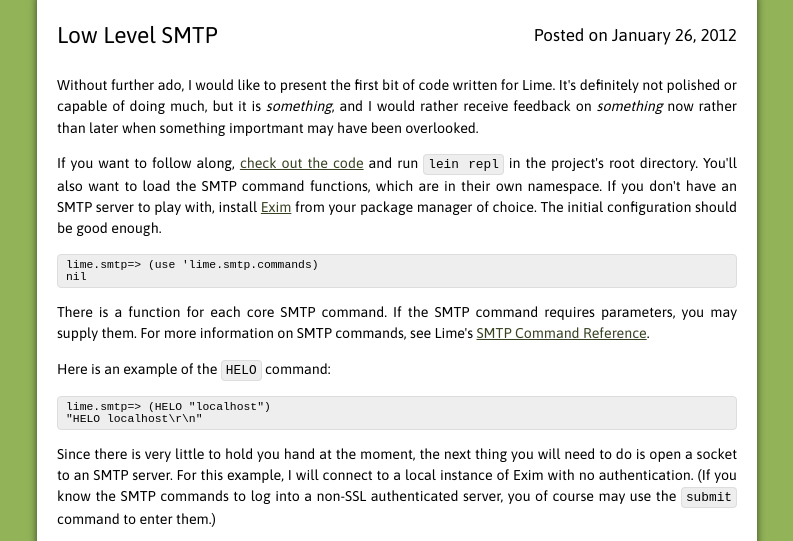
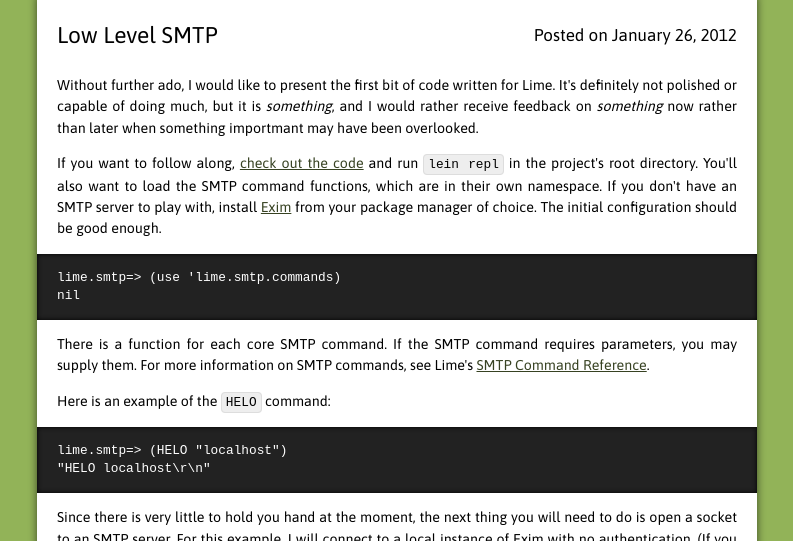
Before and after one commit to jeremyheiler/lime, a plain HTML site: page 2012/01/26/low-level-smtp.html in a window 1280 px wide. Shown: the part 200-741 px from the top of the page, without its empty margins (243-1036 px from the left). Drawn offline with nearby package versions, Linux system fonts and the light colour scheme.

Commit message:
Update style for code blocks in posts.

```diff
--- a/common.css
+++ b/common.css
@@ -14,6 +14,7 @@ body{
     -moz-box-shadow: 0 0 8px rgba(0, 0, 0, 0.6);
     -webkit-box-shadow: 0 0 8px rgba(0, 0, 0, 0.6);
     box-shadow: 0 0 8px rgba(0, 0, 0, 0.6);
+    border-radius: 4px;
     font-size: .8em;
     overflow: hidden;
 }
@@ -28,14 +29,15 @@ code{
 }
 
 div.codeblock{
-    padding: 4px 8px;
-    margin: 1em 0;
-    background-color: #eee;
-    border: 1px solid #ddd;
-    border-radius: 4px;
+    padding: 15px 20px;
+    margin: 1em -20px;
+    line-height: 1.4em;
     text-align: left;
     font-family: monospace;
-    font-size: .8em;
+    font-size: .9em;
+    box-shadow: inset 0 0 5px black;
+    background-color: #222;
+    color: #fff;
 }
 
 #head{
```
